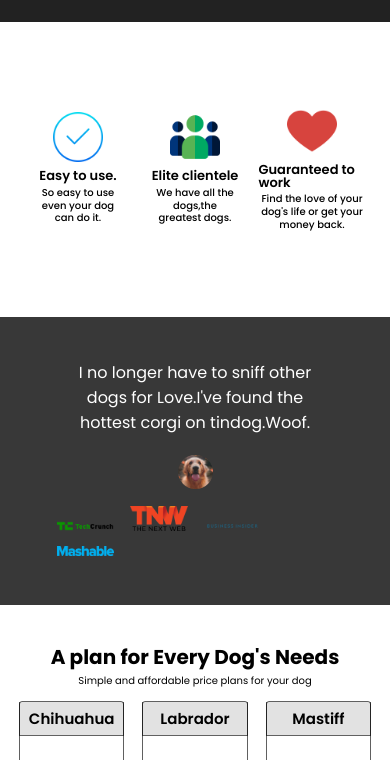
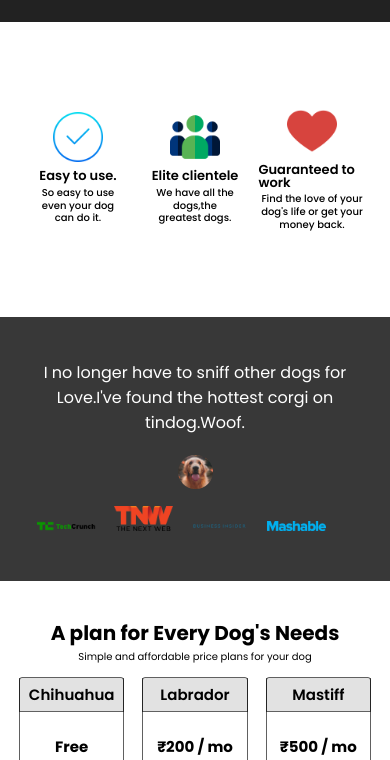
Before and after one commit to SuGo17/tindog, a plain HTML site: page index.html in a window 390 px wide. Shown: the part 337-1097 px from the top of the page. Drawn offline with Linux system fonts and the light colour scheme.

Commit message:
Update body.css

```diff
--- a/body.css
+++ b/body.css
@@ -345,9 +345,13 @@
     {
         width: 35px;
     }
+    .img-slider-img
+    {
+        width:90%;
+    }
     .img-slider-img img
     {
-        width: 20%;
+        width: 19%;
     }
     .pricing
     {
@@ -419,3 +423,20 @@
         transform: scale(1);
     }
 }
+@media (max-width:400px)
+{
+    .img-slider-img
+    {
+        margin-left: 0;
+        margin-right: 0;
+    }
+    .img-slider
+    {
+        padding-left: 1vw;
+        padding-right: 1vw;
+    }
+    .img-slider-img img
+    {
+        width: 18%;
+    }
+}
```
